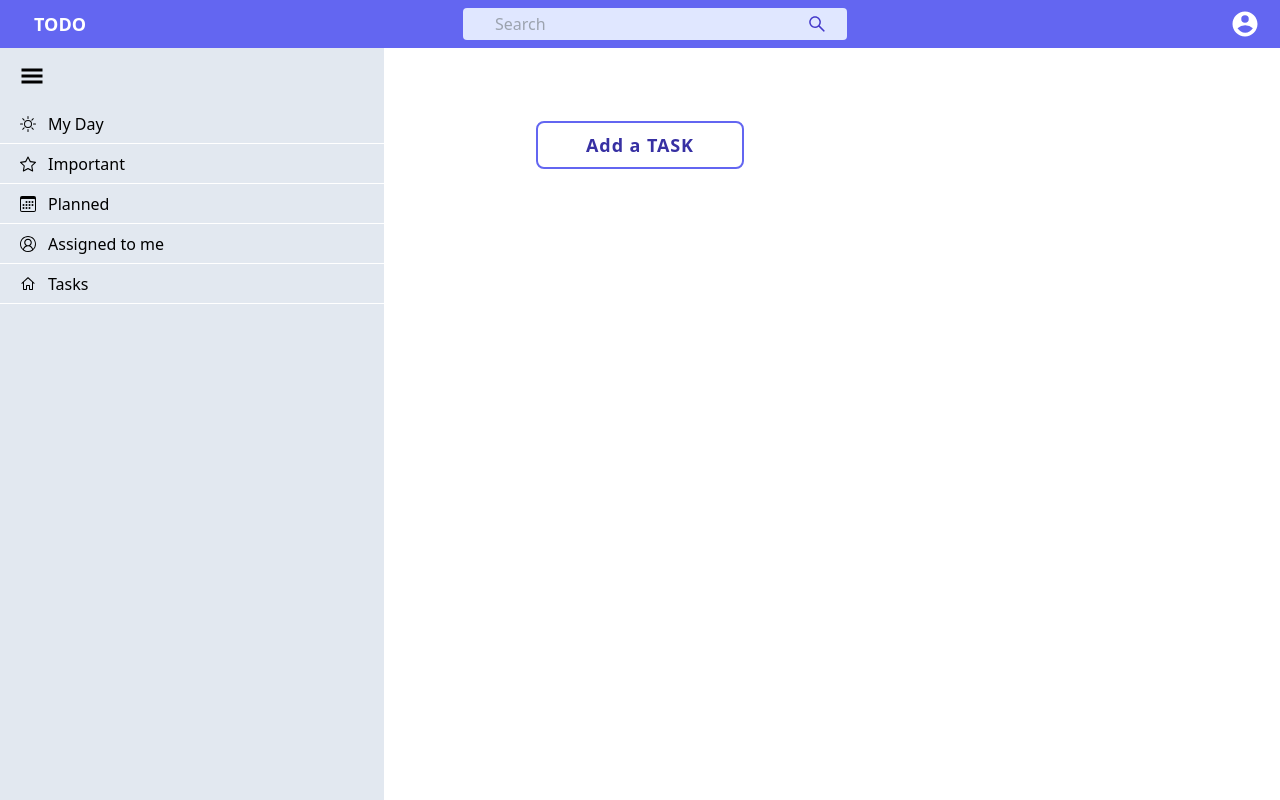
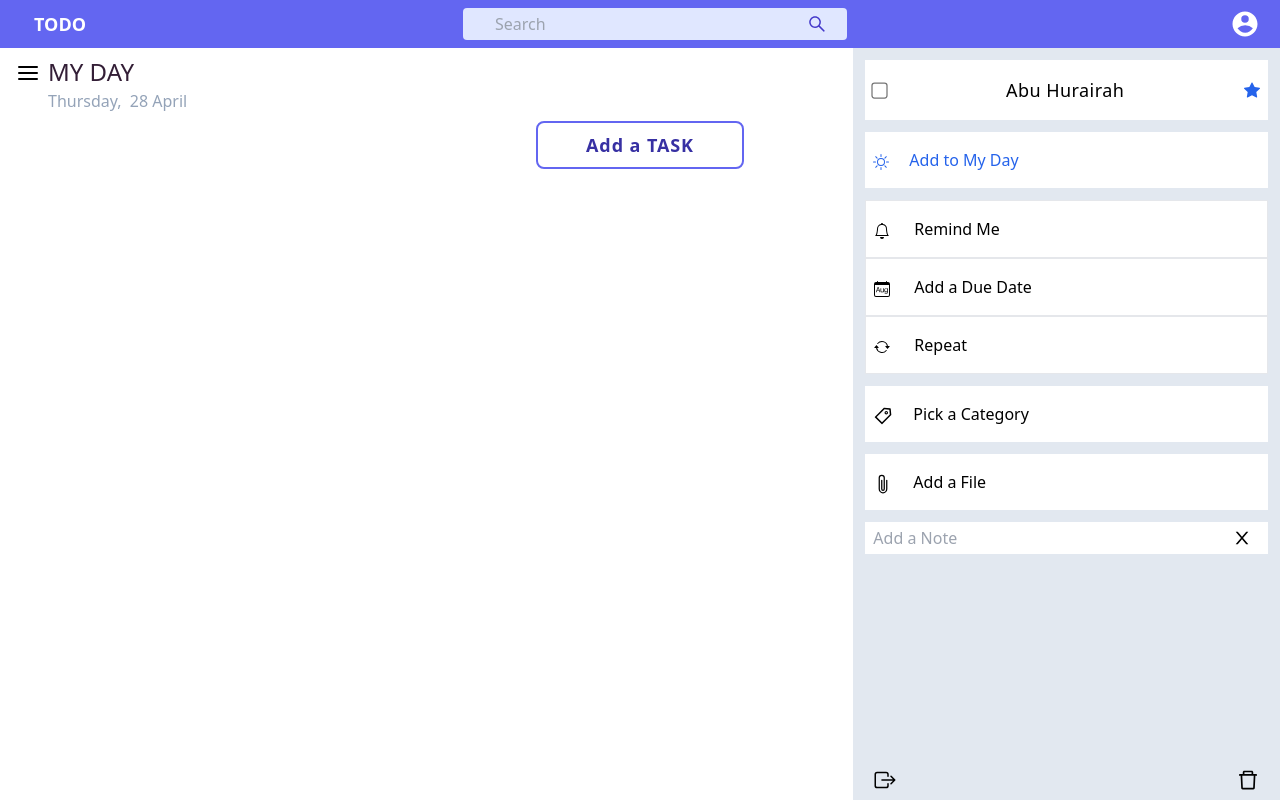
Before and after one commit to AbuHurairah127/todo-by-abu-hurairah, a React (Create React App) app: page / in a window 1280 px wide. Built offline with nearby package versions, Linux system fonts and the light colour scheme.

Commit message:
Option-bar-completed(design)

```diff
--- a/src/components/dayDetails/DayDetails.js
+++ b/src/components/dayDetails/DayDetails.js
@@ -1,5 +1,5 @@
 import React from "react";
-import { GiHamburgerMenu } from "react-icons/gi";
+import { FiMenu } from "react-icons/fi";
 import UseDayDetails from "./UseDayDetails";
 
 const DayDetails = () => {
@@ -7,7 +7,7 @@ const DayDetails = () => {
   return (
     <div className="m-2 mx-4">
       <div className="left">
-        <GiHamburgerMenu className="inline text-2xl relative cursor-pointer bottom-1"></GiHamburgerMenu>
+        <FiMenu className="inline text-2xl relative cursor-pointer bottom-1"></FiMenu>
         <h3 className="inline mx-2 text-2xl text-[#331e36]">MY DAY</h3>
         <div className="text-slate-400 mx-8">
           <span className="pr-1"> {day}, </span>
--- a/src/components/sidebars/navbar-left/Navbar.js
+++ b/src/components/sidebars/navbar-left/Navbar.js
@@ -2,13 +2,12 @@ import React from "react";
 import NavbarLink from "./navbarLink/NavbarLink";
 import { BsSun, BsStar, BsCalendar3 } from "react-icons/bs";
 import { VscAccount, VscHome } from "react-icons/vsc";
-import { GiHamburgerMenu } from "react-icons/gi";
-
+import { FiMenu } from "react-icons/fi";
 const Navbar = () => {
   return (
     <div className="w-[30vw] fixed left-0 top-0 bg-slate-200 h-screen mt-12">
       <div className="">
-        <GiHamburgerMenu className="inline ml-5 my-4 text-2xl relative cursor-pointer hover:bg-slate-100 active:bg-slate-300"></GiHamburgerMenu>
+        <FiMenu className="inline ml-5 my-4 text-2xl relative cursor-pointer hover:bg-slate-100 active:bg-slate-300"></FiMenu>
       </div>
       <NavbarLink label="My Day" icon={<BsSun />} link="/" />
       <NavbarLink label="Important" icon={<BsStar />} link="/important" />
--- a/src/components/sidebars/optionBar-right/OptionBar.js
+++ b/src/components/sidebars/optionBar-right/OptionBar.js
@@ -0,0 +1,104 @@
+import React from "react";
+import {
+  BsStarFill,
+  BsBell,
+  BsCalendarMonth,
+  BsStar,
+  BsSun,
+  BsArrowRepeat,
+  BsPaperclip,
+} from "react-icons/bs";
+import { IoExitOutline } from "react-icons/io5";
+import {
+  AiOutlineCloseCircle,
+  AiOutlineDelete,
+  AiOutlineTag,
+  AiOutlineClose,
+} from "react-icons/ai";
+import { useState } from "react";
+const OptionBar = () => {
+  const [favourite, setFavourite] = useState(true);
+  const [additionToMyDay, setadditionToMyDay] = useState(false);
+  return (
+    <div className=" w-1/3 h-screen fixed right-0 top-0 bg-slate-200 mt-12">
+      <div>
+        <div className="flex flex-row py-4 items-center justify-between bg-white m-3">
+          <input
+            type="checkbox"
+            className="mx-2 scale-125 cursor-pointer"
+            name="completed"
+            id="todoCompleted"
+          />
+          <span className="text-lg tracking-wide cursor-none font-medium">
+            Abu Hurairah
+          </span>
+          {favourite ? (
+            <BsStarFill
+              color="#2563eb"
+              className="mx-2 cursor-pointer inline"
+            ></BsStarFill>
+          ) : (
+            <BsStar className="mx-2 cursor-pointer inline"></BsStar>
+          )}
+        </div>
+        {additionToMyDay ? (
+          <div className="flex flex-row justify-between items-center bg-white mx-3 hover:bg-slate-50 cursor-pointer py-4 mb-3">
+            <div>
+              <BsSun className="inline mx-2" color="#2563eb" />
+              <span className="text-blue-600 mx-3">Added to My Day</span>
+            </div>
+            <AiOutlineCloseCircle
+              className="inline mx-2"
+              title="Remove from My Day"
+              size="20px"
+              color="#2563eb"
+            />
+          </div>
+        ) : (
+          <div className="bg-white mx-3 cursor-pointer py-4 mb-3">
+            <BsSun className="inline mx-2" color="#2563eb" />
+            <span className="text-blue-600 mx-3">Add to My Day</span>
+          </div>
+        )}
+        <div className="bg-white mx-3 mb-3">
+          <div className="py-4  hover:bg-slate-50 border cursor-pointer ">
+            <BsBell className="inline mx-2" />
+            <span className="mx-4 font-light">Remind Me</span>
+          </div>
+          <div className="py-4  hover:bg-slate-50 border cursor-pointer ">
+            <BsCalendarMonth className="inline mx-2" />
+            <span className="mx-4 font-light">Add a Due Date</span>
+          </div>
+          <div className="py-4  hover:bg-slate-50 border cursor-pointer ">
+            <BsArrowRepeat className="inline mx-2" />
+            <span className="mx-4 font-light">Repeat</span>
+          </div>
+        </div>
+        <div className="bg-white mx-3 py-4 hover:bg-slate-50 cursor-pointer mb-3">
+          <AiOutlineTag size="20px" className="inline mx-2 " />
+          <span className="mx-3">Pick a Category</span>
+        </div>
+        <div className="bg-white mx-3 py-4 hover:bg-slate-50 cursor-pointer mb-3">
+          <BsPaperclip size="20px" className="inline mx-2 " />
+          <span className="mx-3">Add a File</span>
+        </div>
+        <div className="bg-white m-3 flex flex-row items-center">
+          <input
+            type="text"
+            placeholder="Add a Note"
+            className="py-1 px-2 pr-7 w-96 focus:outline-none"
+          />
+          <div className="cursor-pointer text-xl relative right-4 ">
+            <AiOutlineClose />
+          </div>
+        </div>
+      </div>
+      <div className="optionBarFooter flex flex-row items-center justify-between fixed bottom-2 px-5 w-1/3">
+        <IoExitOutline color="#000" className="cursor-pointer" size="24px" />
+        <AiOutlineDelete size="24px" className="cursor-pointer" />
+      </div>
+    </div>
+  );
+};
+
+export default OptionBar;
--- a/src/pages/home/Home.js
+++ b/src/pages/home/Home.js
@@ -1,9 +1,8 @@
 import React from "react";
-import AddTodo from "../../components/addTodo/AddTodo";
 import Button from "../../components/button/Button";
 import DayDetails from "../../components/dayDetails/DayDetails";
 import Header from "../../components/header/Header";
-import Navbar from "../../components/sidebars/navbar-left/Navbar";
+import OptionBar from "../../components/sidebars/optionBar-right/OptionBar";
 
 const Home = () => {
   return (
@@ -13,7 +12,7 @@ const Home = () => {
       <div className="block m-auto">
         <Button label="Add a TASK" />
       </div>
-      <Navbar />
+      <OptionBar />
     </div>
   );
 };
```
Also changed, not shown: src/config/store.js (added).
